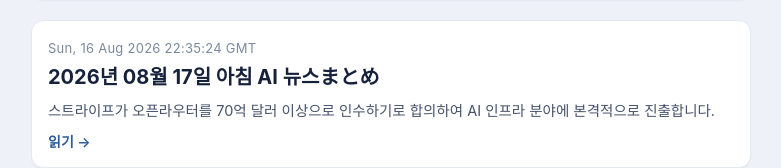
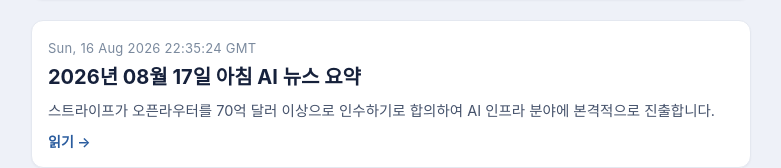
Before and after one commit to flffkaos-pixel/aisite, a Next.js app: page / in a window 1280 px wide. Shown: the part 485-653 px from the top of the page, without its empty margins (249-1030 px from the left). Built offline with nearby package versions, Linux system fonts and the light colour scheme.

Commit message:
fix: tighten jp residue threshold to 5 + fix title

```diff
--- a/content/posts/20260817_00_morning.md
+++ b/content/posts/20260817_00_morning.md
@@ -1,6 +1,6 @@
 ---
 slug: "20260817_00_morning"
-title: "2026년 08월 17일 아침 AI 뉴스まとめ"
+title: "2026년 08월 17일 아침 AI 뉴스 요약"
 date: "Sun, 16 Aug 2026 22:35:24 GMT"
 image: ""
 source_url: "https://www.ml-bear-times.com/20260817_00_morning/"
--- a/scripts/translate.js
+++ b/scripts/translate.js
@@ -68,7 +68,7 @@ function countJp(s) {
 }
 // 번역 품질 검증: 잔재가 너무 많으면 실패로 처리해 재시도/마킹.
 function isDirty(s) {
-  return countJp(s) > 40;
+  return countJp(s) > 5;
 }
 
 async function translate(text) {
```
